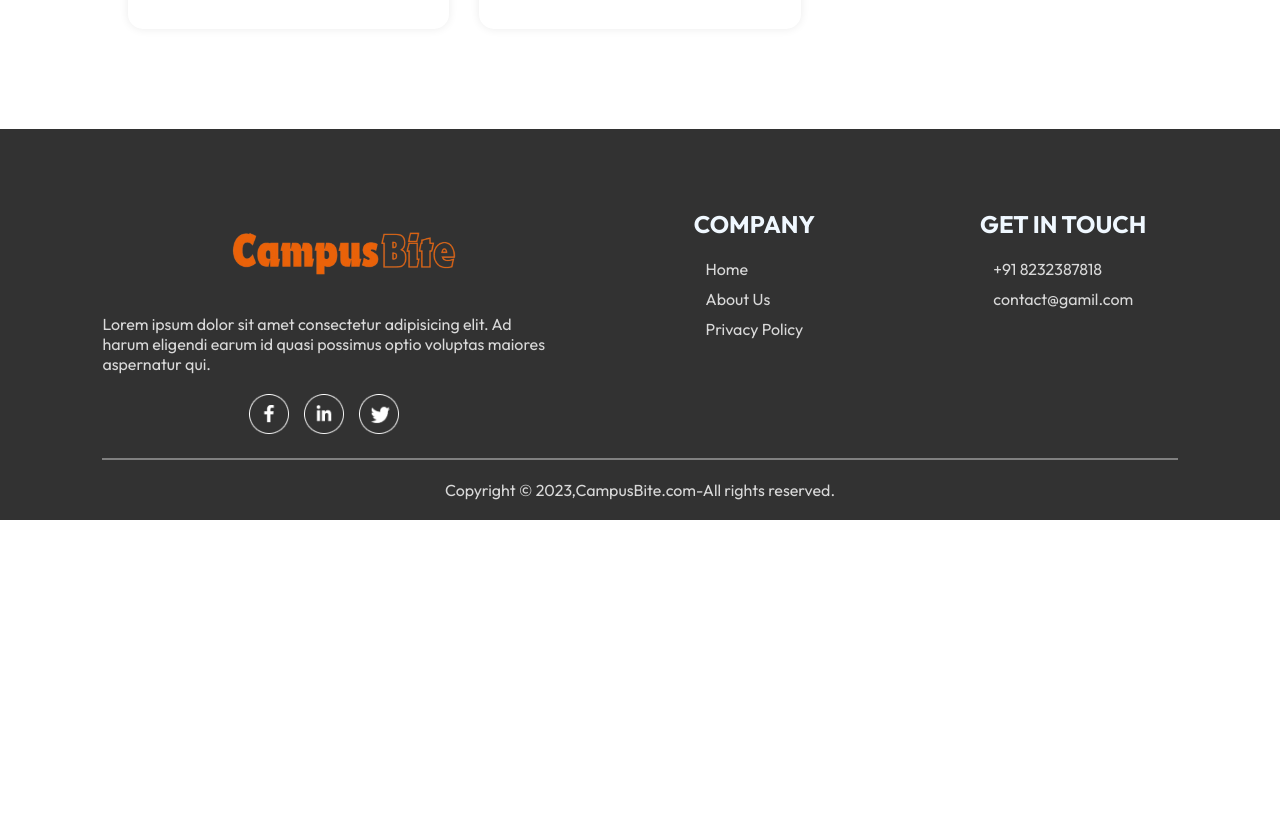
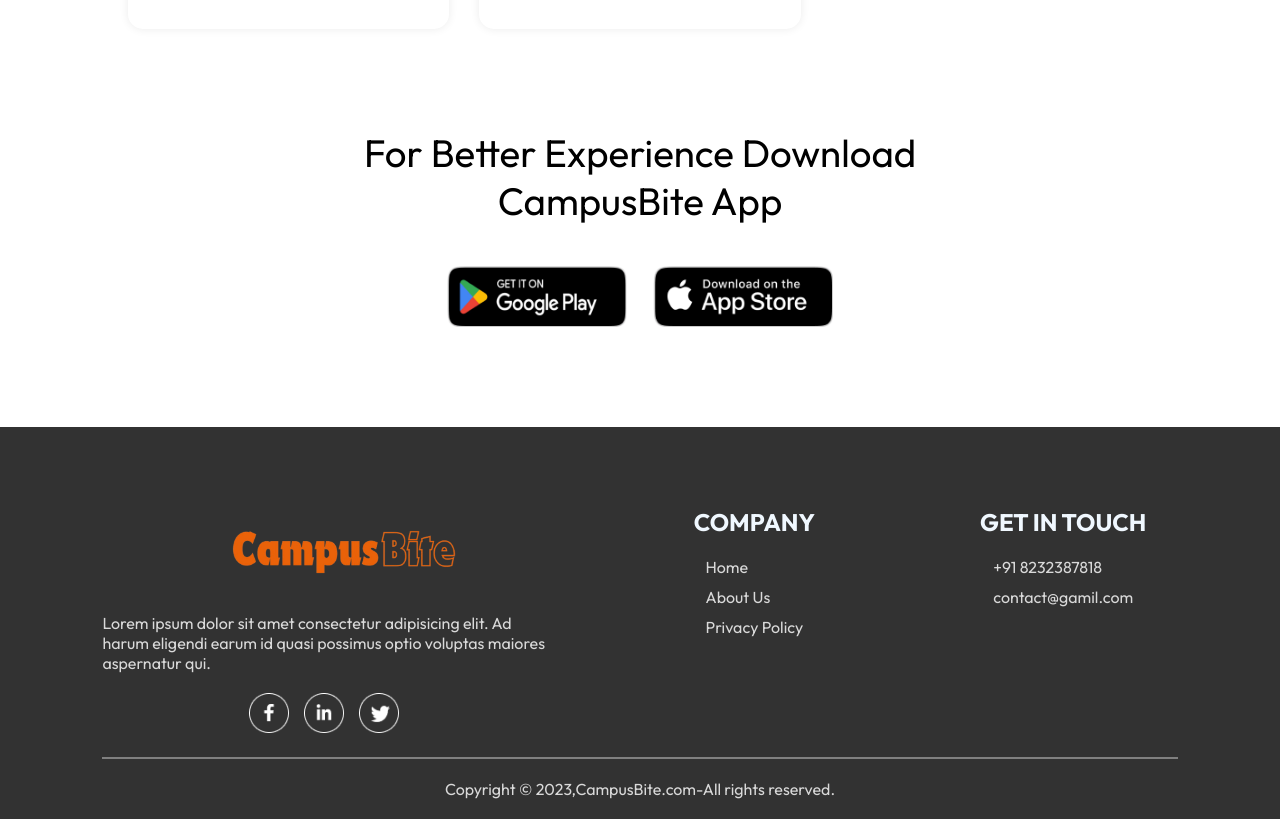
Before and after one commit to Viceroyyyy/CampusBite_Project, a React (Vite) app in the folder frontend/: page / in a window 1280 px wide. Shown: the part 6040-6859 px from the top of the page. Before the commit the page ends 6560 px from the top, so only its background shows below. Built offline with nearby package versions, Linux system fonts and the light colour scheme.

Commit message:
App Download Component Mounted

```diff
--- a/frontend/src/pages/Home/Home.jsx
+++ b/frontend/src/pages/Home/Home.jsx
@@ -3,6 +3,7 @@
 import Header from '../../components/Header/Header'
 import ExploreMenu from '../../components/ExploreMenu/ExploreMenu'
 import FoodDisplay from '../../components/FoodDisplay/FoodDisplay'
+import AppDownload from '../../components/AppDownload/AppDownload'
 const Home = () => {
 
 const [category,setCategory] = useState("All");
@@ -12,6 +13,7 @@
       <Header />
       <ExploreMenu category={category} setCategory={setCategory}/>
       <FoodDisplay category={category} />
+      <AppDownload />
     </div>
   )
 }
```
